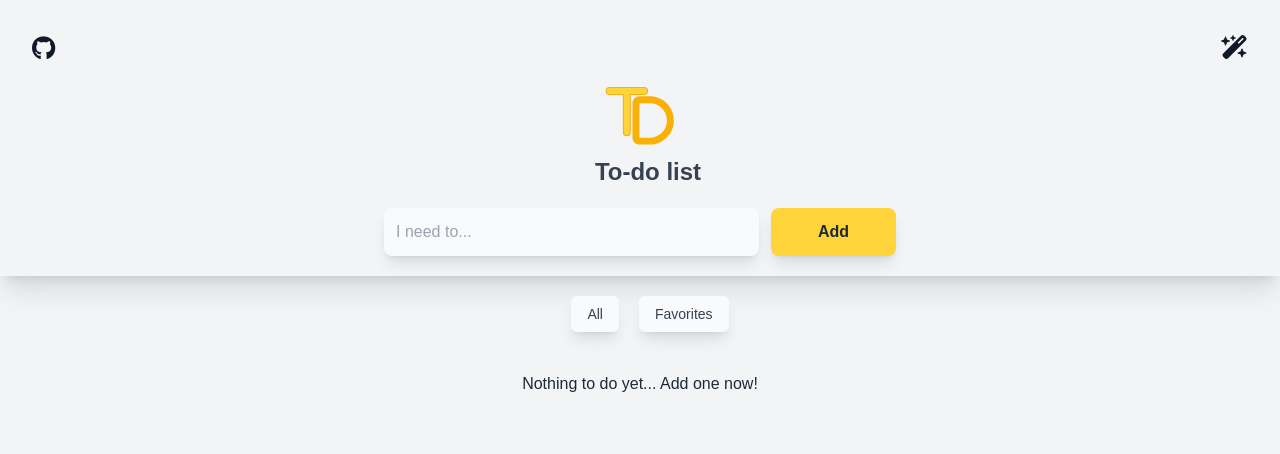
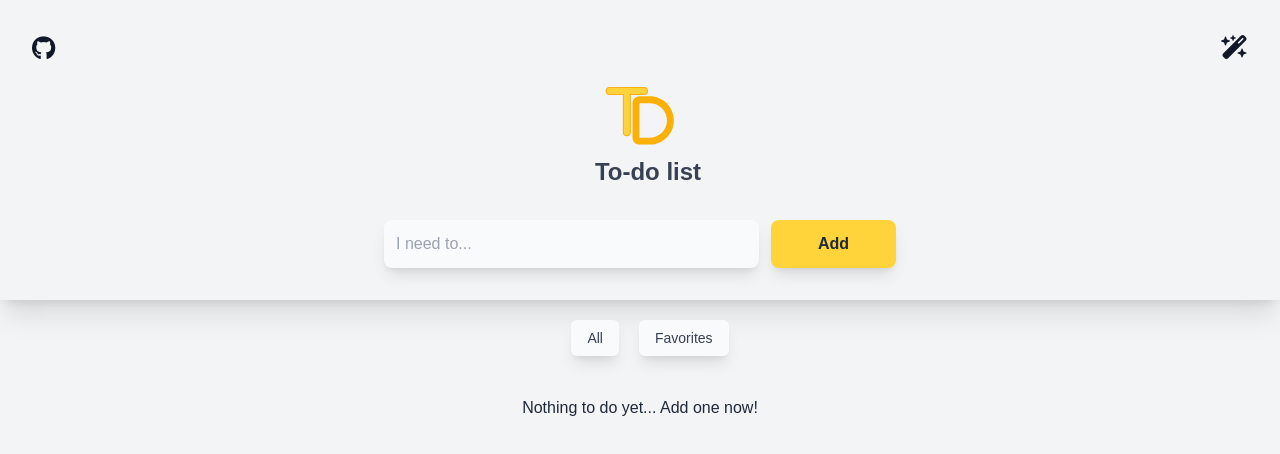
Before and after one commit to TeddyHuang-00/TodoApp, a Vue app: page / in a window 1280 px wide. Shown: the top 454 px of the page. Built offline with nearby package versions, Linux system fonts and the light colour scheme; a small style sheet from the web is missing.

Commit message:
Add more padding to form for a nicer view

```diff
--- a/src/components/TaskForm.vue
+++ b/src/components/TaskForm.vue
@@ -1,7 +1,7 @@
 <template>
   <form
     @submit.prevent="handleSubmit"
-    class="max-w-lg pt-5 my-0 mx-auto grid grid-cols-[3fr_1fr] gap-3"
+    class="max-w-lg pt-8 pb-3 my-0 mx-auto grid grid-cols-[3fr_1fr] gap-3"
   >
     <input
       class="border-none p-3 rounded-lg bg-gray-50 text-gray-600 shadow-lg focus:shadow-md transition-shadow focus:ring-primary focus:border-primary dark:bg-slate-800 dark:text-slate-200 dark:focus:bg-slate-700"
```
